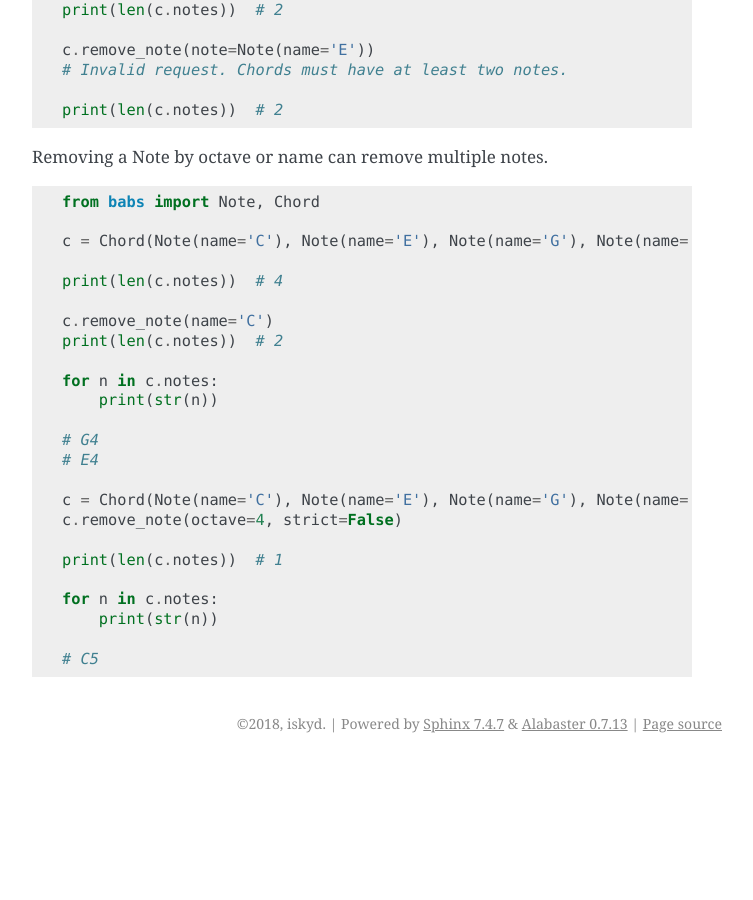
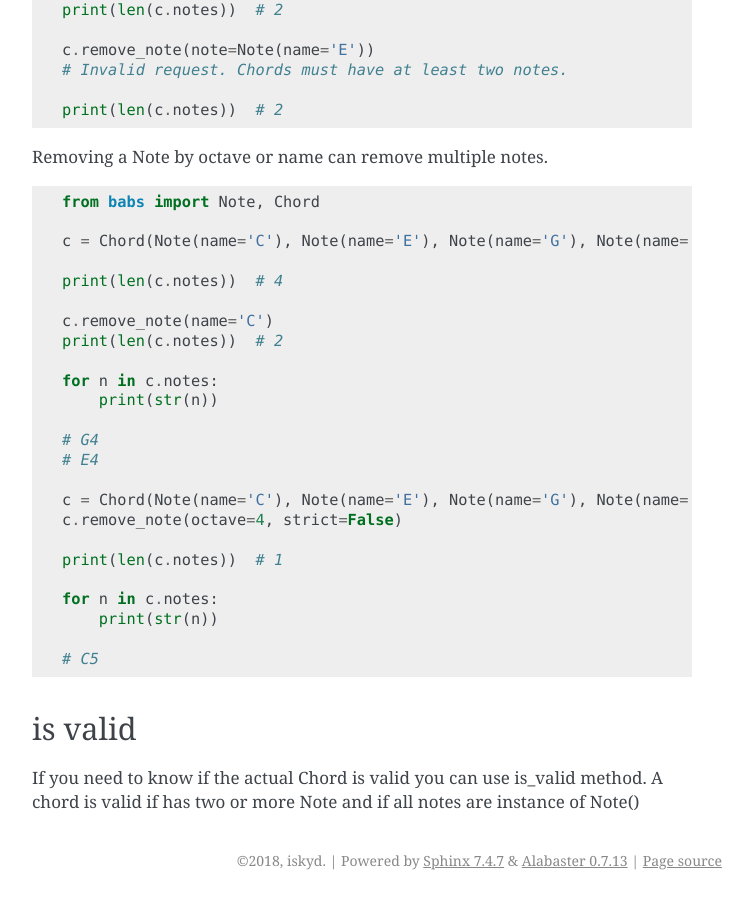
Before and after one commit to iskyd/babs, a Sphinx documentation site: the page built from docs/chord.rst, in a window 1280 px wide and 900 px high, scrolled down 4080 px. Shown: the whole window, without its empty margins (388-1141 px from the left). Built offline with Sphinx 7.4.7, drawn with Linux system fonts in a browser that asks for light colours; before the commit the page ends 4843 px from its top, so only the background shows below that.

Commit message:
add is_valid in doc

```diff
--- a/docs/chord.rst
+++ b/docs/chord.rst
@@ -253,3 +253,9 @@ Removing a Note by octave or name can remove multiple notes.
         print(str(n))
 
     # C5
+
+is valid
+--------------------------------
+
+If you need to know if the actual Chord is valid you can use is_valid method.
+A chord is valid if has two or more Note and if all notes are instance of Note()
```
